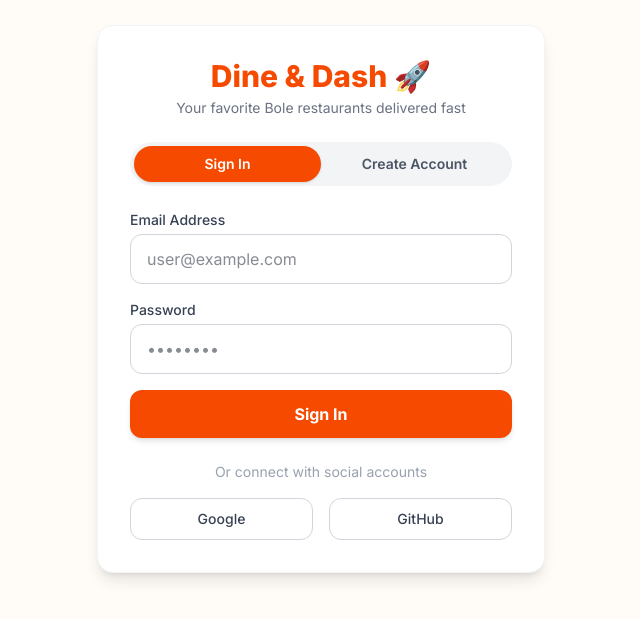
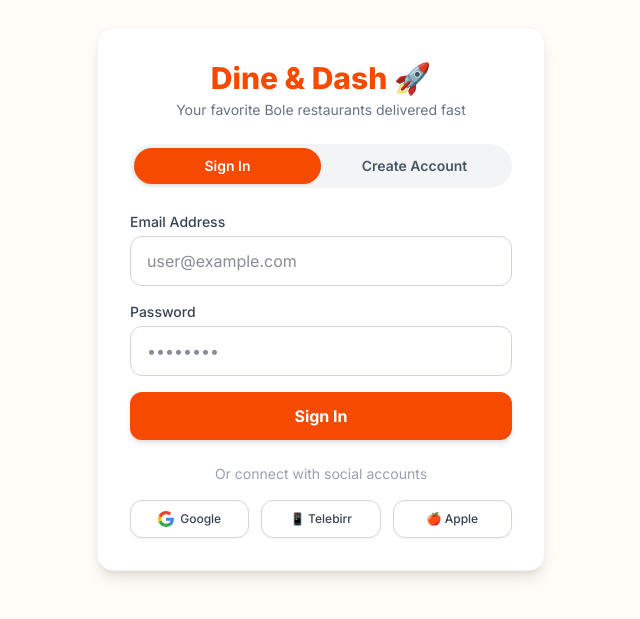
Before and after one commit to henon123sam/dash-and-dine, a Next.js app: page / in a window 1280 px wide. Shown: the part 101-720 px from the top of the page, without its empty margins (319-959 px from the left). Built offline with nearby package versions, Linux system fonts and the light colour scheme.

Commit message:
Update auth with Google SVG icon, Telebirr, and Apple logins

```diff
--- a/app/page.tsx
+++ b/app/page.tsx
@@ -156,20 +156,37 @@ function AuthScreen({ onLoggedIn }: { onLoggedIn: (email: string) => void }) {
         </form>
 
         <div className="mt-6 text-center text-sm text-gray-400">Or connect with social accounts</div>
-        <div className="flex gap-4 mt-4">
+
+        {/* Social Login Buttons with Google SVG Icon */}
+        <div className="grid grid-cols-3 gap-3 mt-4">
           <button
             type="button"
             onClick={() => onLoggedIn('google_user@gmail.com')}
-            className="flex-1 py-2.5 border border-gray-300 rounded-xl font-medium text-gray-700 hover:bg-gray-50 transition flex items-center justify-center gap-2 text-sm"
+            className="py-2.5 px-2 border border-gray-300 rounded-xl font-medium text-gray-700 hover:bg-gray-50 transition flex items-center justify-center gap-1.5 text-xs shadow-xs"
           >
+            <svg className="w-4 h-4 shrink-0" viewBox="0 0 24 24">
+              <path fill="#4285F4" d="M23.745 12.27c0-.7-.06-1.4-.19-2.07H12v4.51h6.6c-.29 1.52-1.14 2.82-2.4 3.68v3.05h3.88c2.27-2.09 3.66-5.17 3.66-9.17z"/>
+              <path fill="#34A853" d="M12 24c3.24 0 5.95-1.08 7.93-2.91l-3.88-3.05c-1.08.72-2.45 1.16-4.05 1.16-3.13 0-5.78-2.11-6.73-4.96H1.18v3.15C3.15 21.33 7.22 24 12 24z"/>
+              <path fill="#FBBC05" d="M5.27 14.24c-.25-.72-.38-1.49-.38-2.24s.13-1.52.38-2.24V6.6H1.18C.43 8.12 0 9.82 0 12s.43 3.88 1.18 5.4l4.09-3.16z"/>
+              <path fill="#EA4335" d="M12 4.75c1.77 0 3.35.61 4.6 1.8l3.42-3.42C17.95 1.19 15.24 0 12 0 7.22 0 3.15 2.67 1.18 6.6l4.09 3.15c.95-2.85 3.6-4.96 6.73-4.96z"/>
+            </svg>
             Google
           </button>
+
           <button
             type="button"
-            onClick={() => onLoggedIn('github_user@github.com')}
-            className="flex-1 py-2.5 border border-gray-300 rounded-xl font-medium text-gray-700 hover:bg-gray-50 transition flex items-center justify-center gap-2 text-sm"
+            onClick={() => onLoggedIn('telebirr_user@ethionet.et')}
+            className="py-2.5 px-2 border border-gray-300 rounded-xl font-medium text-gray-700 hover:bg-gray-50 transition flex items-center justify-center gap-1.5 text-xs shadow-xs"
           >
-            GitHub
+            📱 Telebirr
+          </button>
+
+          <button
+            type="button"
+            onClick={() => onLoggedIn('apple_user@icloud.com')}
+            className="py-2.5 px-2 border border-gray-300 rounded-xl font-medium text-gray-700 hover:bg-gray-50 transition flex items-center justify-center gap-1.5 text-xs shadow-xs"
+          >
+            🍎 Apple
           </button>
         </div>
       </div>
```
